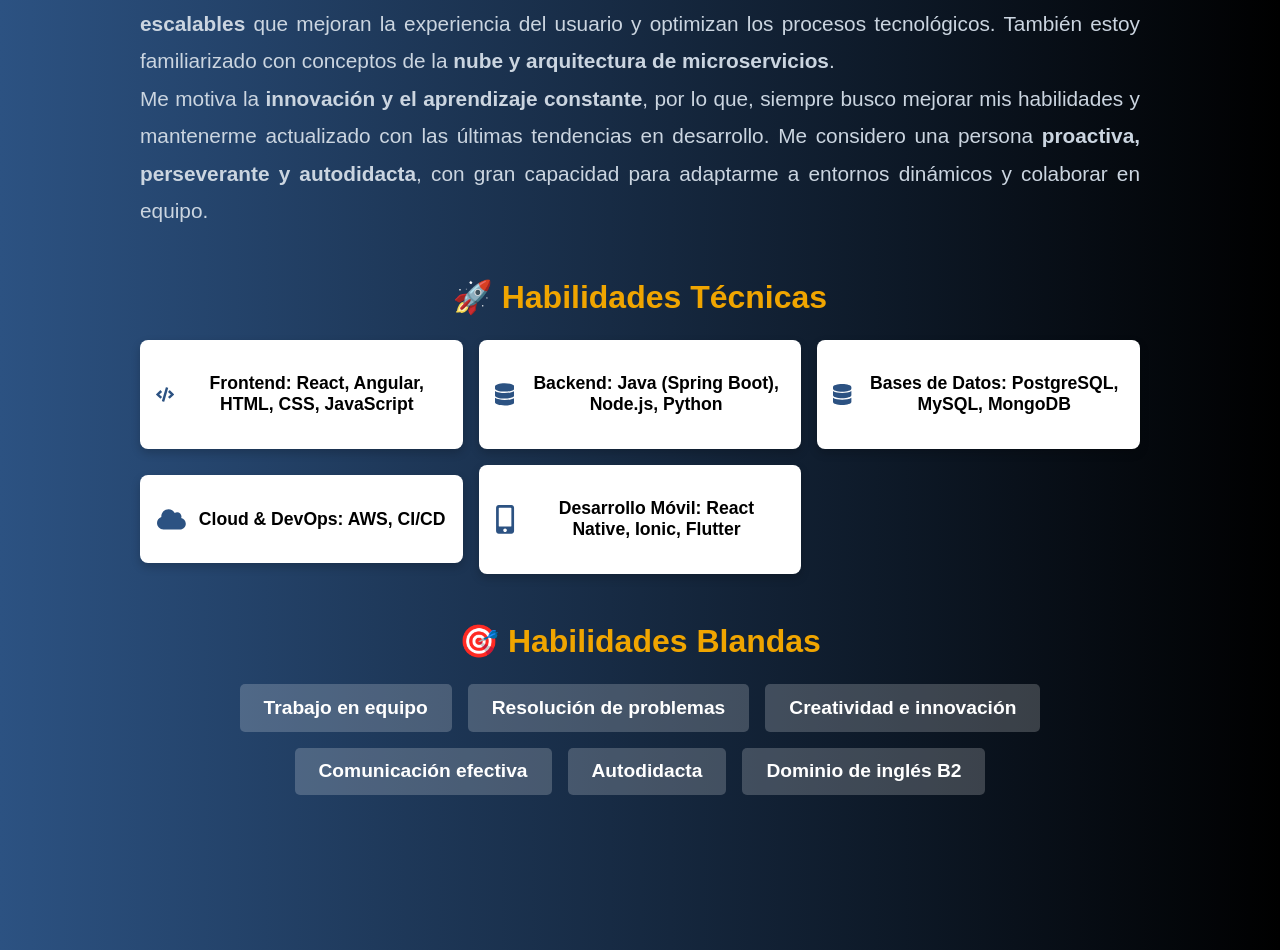
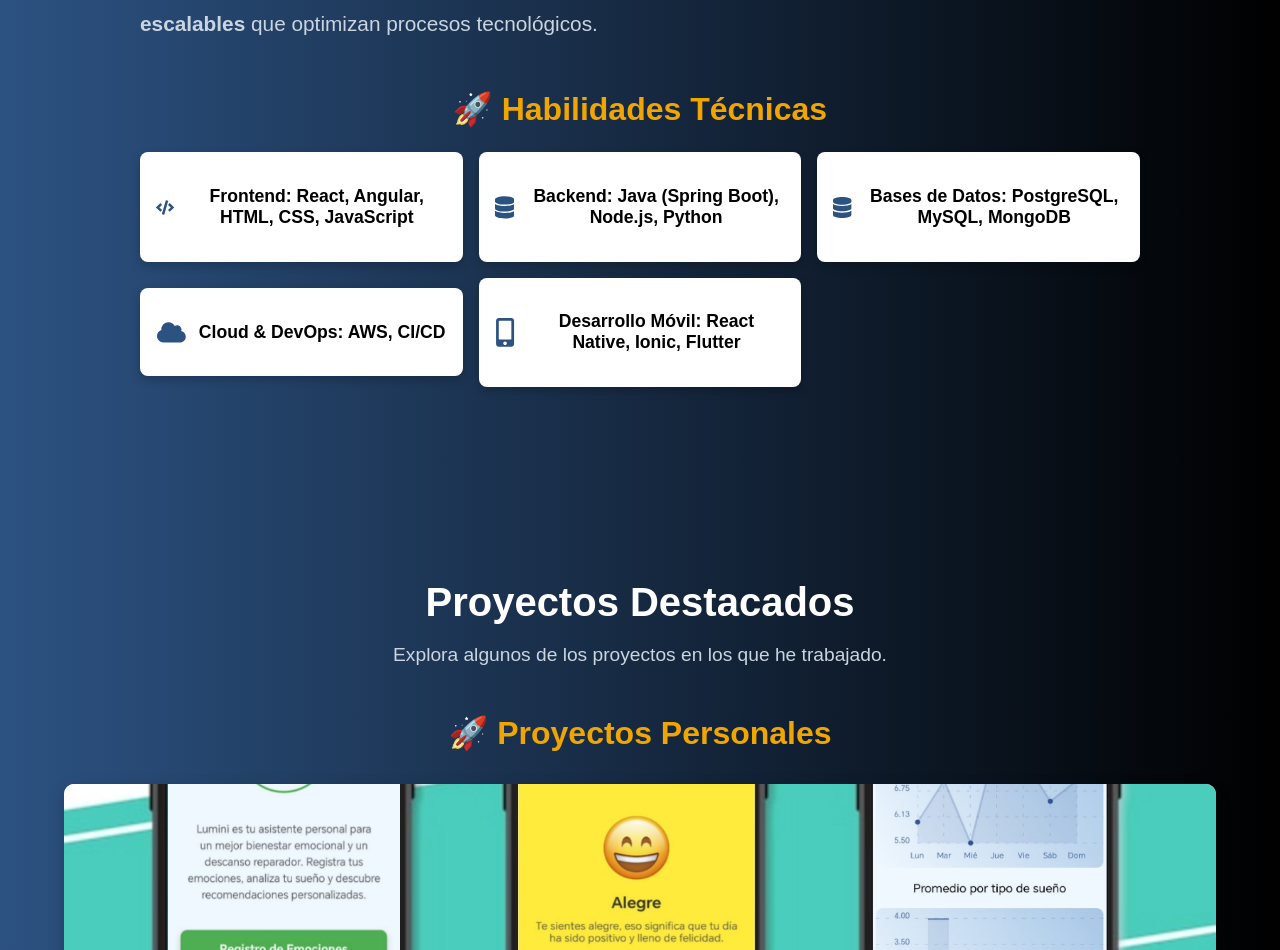
Before and after one commit to MichaelMerino11/frontend_portafolio, a React (Vite) app: page / in a window 1280 px wide. Shown: the part 1062-2012 px from the top of the page. Built offline with nearby package versions, Linux system fonts and the light colour scheme.

Commit message:
Implementación framer-motion

```diff
--- a/package.json
+++ b/package.json
@@ -10,6 +10,7 @@
     "preview": "vite preview"
   },
   "dependencies": {
+    "framer-motion": "^12.5.0",
     "react": "^19.0.0",
     "react-dom": "^19.0.0",
     "react-icons": "^5.5.0",
--- a/src/components/About.jsx
+++ b/src/components/About.jsx
@@ -1,4 +1,5 @@
 import React from "react";
+import { motion } from "framer-motion";
 import styles from "../styles/About.module.scss";
 import {
   FaCode,
@@ -10,27 +11,24 @@ import {
 
 const About = () => {
   return (
-    <section id="about" className={styles.about}>
+    <motion.section
+      id="about"
+      className={styles.about}
+      initial={{ opacity: 0, y: 50 }} // Aparece desde abajo
+      animate={{ opacity: 1, y: 0 }} // Se hace visible
+      transition={{ duration: 0.8, ease: "easeOut" }} // Suaviza la transición
+    >
       <div className={styles.container}>
         <h2>Sobre Mí</h2>
         <p className={styles.description}>
           Soy un <strong>desarrollador Full Stack</strong>, apasionado por la
           creación de
           <strong> aplicaciones web modernas e intuitivas</strong>. Disfruto
-          trabajar tanto en el <strong>frontend</strong> como en el{" "}
-          <strong>backend</strong>, desarrollando{" "}
-          <strong>soluciones eficientes y escalables</strong> que mejoran la
-          experiencia del usuario y optimizan los procesos tecnológicos. También
-          estoy familiarizado con conceptos de la{" "}
-          <strong>nube y arquitectura de microservicios</strong>.
-          <br />
-          Me motiva la <strong>innovación y el aprendizaje constante</strong>,
-          por lo que, siempre busco mejorar mis habilidades y mantenerme
-          actualizado con las últimas tendencias en desarrollo. Me considero una
-          persona
-          <strong> proactiva, perseverante y autodidacta</strong>, con gran
-          capacidad para adaptarme a entornos dinámicos y colaborar en equipo.
-          <br />
+          trabajar tanto en el
+          <strong>frontend</strong> como en el <strong>backend</strong>,
+          desarrollando
+          <strong> soluciones eficientes y escalables</strong> que optimizan
+          procesos tecnológicos.
         </p>
 
         {/* Habilidades Técnicas */}
@@ -67,19 +65,8 @@ const About = () => {
             </p>
           </div>
         </div>
-
-        {/* Habilidades Blandas */}
-        <h3>🎯 Habilidades Blandas</h3>
-        <div className={styles.softSkills}>
-          <div className={styles.softSkill}>Trabajo en equipo</div>
-          <div className={styles.softSkill}>Resolución de problemas</div>
-          <div className={styles.softSkill}>Creatividad e innovación</div>
-          <div className={styles.softSkill}>Comunicación efectiva</div>
-          <div className={styles.softSkill}>Autodidacta</div>
-          <div className={styles.softSkill}>Dominio de inglés B2</div>
-        </div>
       </div>
-    </section>
+    </motion.section>
   );
 };
 
--- a/src/components/Contact.jsx
+++ b/src/components/Contact.jsx
@@ -1,5 +1,6 @@
 import React, { useState } from "react";
 import styles from "../styles/Contact.module.scss";
+import { motion } from "framer-motion";
 import { FaEnvelope, FaGithub, FaLinkedin } from "react-icons/fa";
 
 const Contact = () => {
@@ -21,11 +22,14 @@ const Contact = () => {
     setLoading(true);
 
     try {
-      const response = await fetch("https://portafolio-michaelmerino.onrender.com/send-email", {
+      const response = await fetch(
+        "https://portafolio-michaelmerino.onrender.com/send-email",
+        {
           method: "POST",
           headers: { "Content-Type": "application/json" },
           body: JSON.stringify(formData),
-      });
+        }
+      );
 
       if (response.ok) {
         setStatusMessage("✅ Se ha enviado exitosamente");
@@ -41,6 +45,11 @@ const Contact = () => {
   };
 
   return (
+    <motion.section
+      initial={{ opacity: 0, y: 50 }}
+      animate={{ opacity: 1, y: 0 }}
+      transition={{ duration: 0.8, ease: "easeOut" }}
+    >
       <section id="contact" className={styles.contact}>
         <div className={styles.container}>
           {/* Sección del formulario */}
@@ -118,6 +127,7 @@ const Contact = () => {
           </div>
         </div>
       </section>
+    </motion.section>
   );
 };
 
--- a/src/components/Hero.jsx
+++ b/src/components/Hero.jsx
@@ -1,10 +1,17 @@
 import React from "react";
+import { motion } from "framer-motion";
 import { FaGithub, FaLinkedin } from "react-icons/fa";
 import profilePhoto from "../assets/images/maiki.jpg";
 import styles from "../styles/Hero.module.scss";
 
 const Hero = () => {
   return (
+    <motion.section
+      initial={{ opacity: 0, y: 50 }}
+      animate={{ opacity: 1, y: 0 }}
+      transition={{ duration: 0.8, ease: "easeOut" }}
+    >
+      {
         <section className={styles.hero}>
           <div className={styles.container}>
             {/* Sección Izquierda - Texto, Botones y Redes Sociales */}
@@ -45,6 +52,8 @@ const Hero = () => {
             </div>
           </div>
         </section>
+      }
+    </motion.section>
   );
 };
 
--- a/src/components/Projects.jsx
+++ b/src/components/Projects.jsx
@@ -4,6 +4,7 @@ import styles from "../styles/Projects.module.scss";
 import lumini1 from "../assets/images/lumini/lumini1.jpg";
 import res1 from "../assets/images/restaurante/res1.jpg";
 import temp1 from "../assets/images/temperatura/temp1.jpg";
+import { motion } from "framer-motion";
 import br1 from "../assets/images/brasil/br1.jpeg";
 
 const universityProjects = [
@@ -44,6 +45,11 @@ const personalProjects = [
 
 const Projects = () => {
   return (
+    <motion.section
+      initial={{ opacity: 0, y: 50 }}
+      animate={{ opacity: 1, y: 0 }}
+      transition={{ duration: 0.8, ease: "easeOut" }}
+    >
       <section id="projects" className={styles.projects}>
         <div className={styles.container}>
           <h2>Proyectos Destacados</h2>
@@ -110,6 +116,7 @@ const Projects = () => {
           </div>
         </div>
       </section>
+    </motion.section>
   );
 };
 
```
Also changed, not shown: 1 other file (tests, documents, lock files or other folders). Lines whose indentation alone changed are shown as unchanged.
